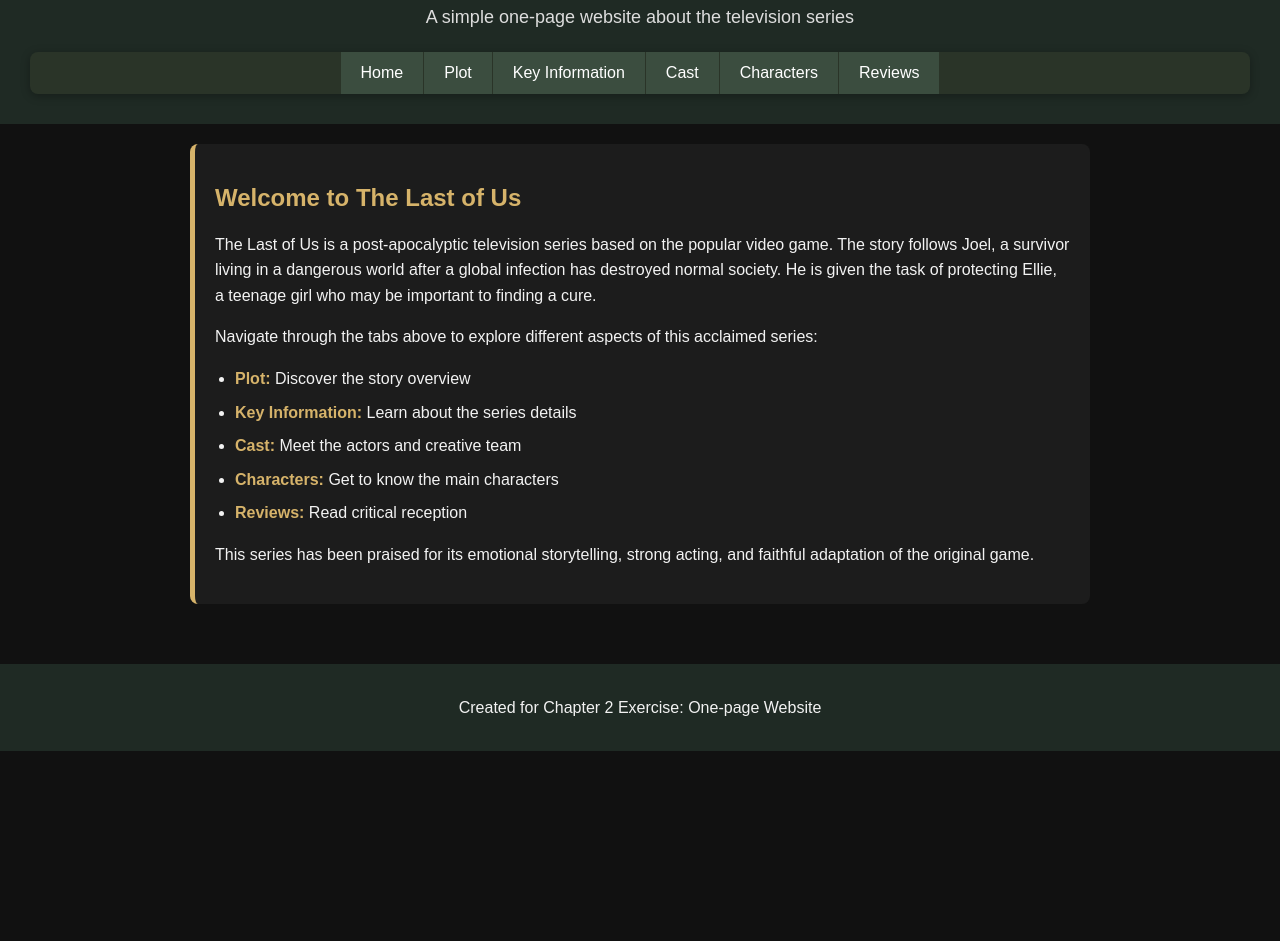
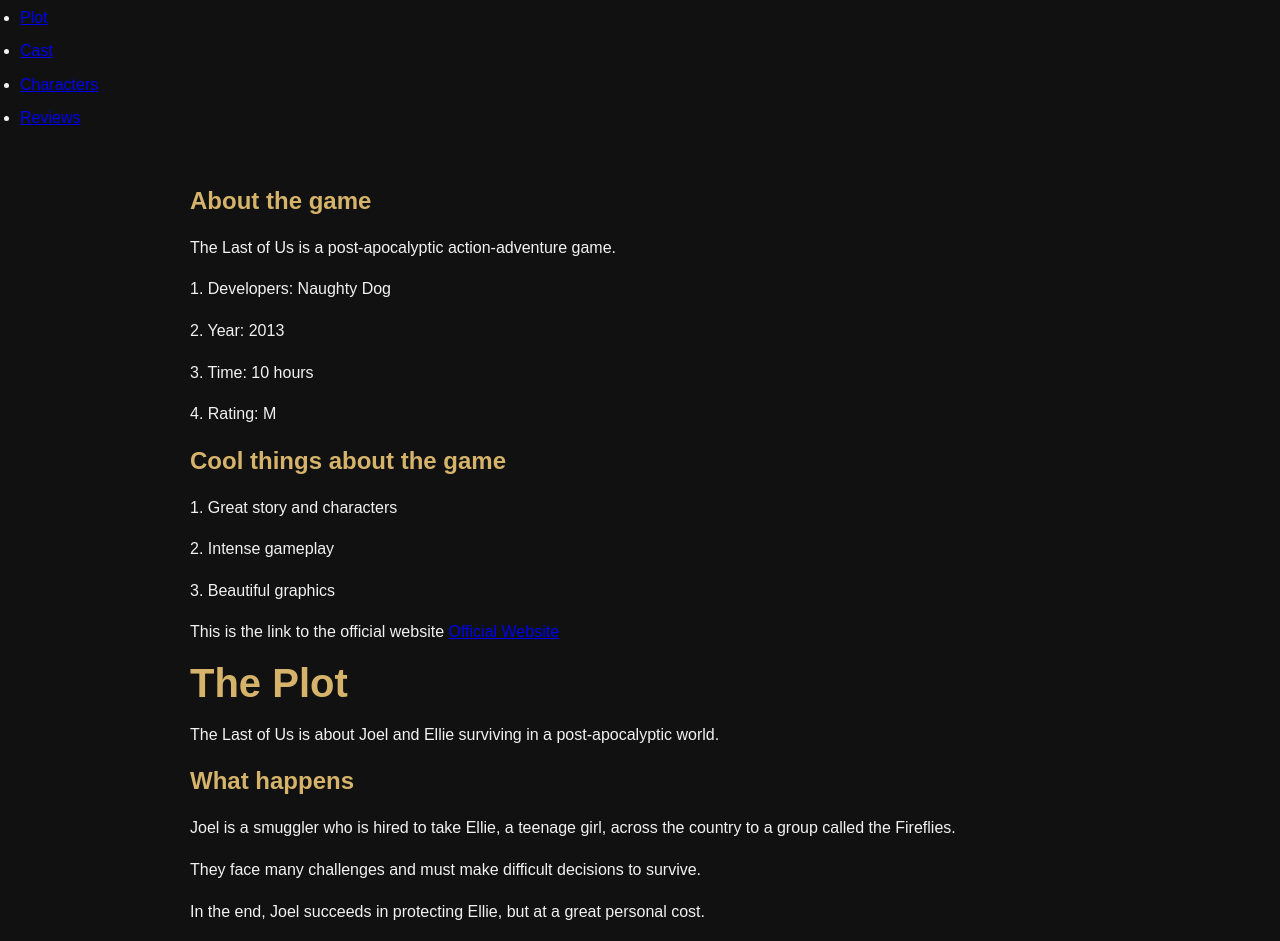
Before and after one commit to 1snouf/unit-6, a plain HTML site: page Chapter-2-Links and navigation/chapter 2 Exercise/index.html in a window 1280 px wide. Shown: the part 90-1031 px from the top of the page. Before the commit the page ends 841 px from the top, so only its background shows below. Drawn offline with Linux system fonts and the light colour scheme.

Commit message:
index.html

```diff
--- a/Chapter-2-Links and navigation/chapter 2 Exercise/index.html
+++ b/Chapter-2-Links and navigation/chapter 2 Exercise/index.html
@@ -1,53 +1,93 @@
 <!DOCTYPE html>
-<html lang="en">
+<html>
 <head>
-        <title>The Last of Us - Home</title>
+    <title>The Last of Us</title>
     <link rel="stylesheet" href="style.css">
 </head>
 
 <body>
-    <header>
-        <h1>The Last of Us</h1>
-        <p class="subtitle">A simple one-page website about the television series</p>
 
-        <nav>
-            <a href="index.html">Home</a>
-            <a href="plot.html">Plot</a>
-            <a href="info.html">Key Information</a>
-            <a href="cast.html">Cast</a>
-            <a href="characters.html">Characters</a>
-            <a href="reviews.html">Reviews</a>
-        </nav>
-    </header>
+<h1>The Last of Us</h1>
 
-    <main>
-        <section class="content-box">
-            <h2>Welcome to The Last of Us</h2>
-            <p>
-                The Last of Us is a post-apocalyptic television series based on the popular video game.
-                The story follows Joel, a survivor living in a dangerous world after a global infection
-                has destroyed normal society. He is given the task of protecting Ellie, a teenage girl
-                who may be important to finding a cure.
-            </p>
-            <p>
-                Navigate through the tabs above to explore different aspects of this acclaimed series:
-            </p>
-            <ul>
-                <li><strong>Plot:</strong> Discover the story overview</li>
-                <li><strong>Key Information:</strong> Learn about the series details</li>
-                <li><strong>Cast:</strong> Meet the actors and creative team</li>
-                <li><strong>Characters:</strong> Get to know the main characters</li>
-                <li><strong>Reviews:</strong> Read critical reception</li>
-            </ul>
-            <p>
-                This series has been praised for its emotional storytelling, strong acting,
-                and faithful adaptation of the original game.
-            </p>
-        </section>
-    </main>
+<ul>
+    <li><a href="#overview">Overview</a></li>
+    <li><a href="#plot">Plot</a></li>
+    <li><a href="#cast">Cast</a></li>
+    <li><a href="#characters">Characters</a></li>
+    <li><a href="#reviews">Reviews</a></li>
+</ul>
 
-    <footer>
-        <p>Created for Chapter 2 Exercise: One-page Website</p>
-    </footer>
+<main>
+    <section id="overview">
+        <h2>About the game</h2>
+        <p>The Last of Us is a post-apocalyptic action-adventure game.</p>
+
+        <p>1. Developers: Naughty Dog</p>
+        <p>2. Year: 2013</p>
+        <p>3. Time: 10 hours</p>
+        <p>4. Rating: M</p>
+
+        <h2>Cool things about the game</h2>
+        <p>1. Great story and characters</p>
+        <p>2. Intense gameplay</p>
+        <p>3. Beautiful graphics</p>
+        <p> This is the link to the official website
+        <a href="https://www.playstation.com/games/the-last-of-us/" target="_blank" class="btn">
+        Official Website
+    </a>
+        </p>
+    </section>
+
+    <section id="plot">
+        <h1>The Plot</h1>
+        <p>The Last of Us is about Joel and Ellie surviving in a post-apocalyptic world.</p>
+
+        <h2>What happens</h2>
+        <p>Joel is a smuggler who is hired to take Ellie, a teenage girl, across the country to a group called the Fireflies.</p>
+        <p>They face many challenges and must make difficult decisions to survive.</p>
+
+        <p>In the end, Joel succeeds in protecting Ellie, but at a great personal cost.</p>
+
+        <h2>The End</h2>
+        <p>It is a very sad ending but Ellie is safe.</p>
+    </section>
+
+    <section id="cast">
+        <h1>The Cast</h1>
+        <p>These are the actors in The Last of Us.</p>
+
+        <h2>Main Actors</h2>
+        <p>Joel is played by Troy Baker</p>
+        <p>Ellie is played by Ashley Johnson</p>
+    </section>
+
+    <section id="characters">
+        <h1>The Characters</h1>
+        <p>Here are the main characters in The Last of Us.</p>
+
+        <h2>Joel</h2>
+        <p>Joel is a smuggler who is hired to take Ellie across the country. He is very determined.</p>
+
+        <h2>Ellie</h2>
+        <p>Ellie is a teenage girl who is taken across the country by Joel. She is very brave.</p>
+
+        <h2>Harvey Dent</h2>
+        <p>Harvey Dent is a district attorney who becomes the villain Two-Face.</p>
+    </section>
+
+    <section id="reviews">
+        <h1>Reviews</h1>
+        <p>What people think about The Last of Us</p>
+
+        <h2>Review 1</h2>
+        <p>This game is awesome! The action is really cool and the story is sad but good.</p>
+
+        <h2>Review 2</h2>
+        <p>I liked all the characters. Joel was the best part. It made me cry.</p>
+
+        <h2>Review 3</h2>
+        <p>Very good game. Everyone should play it. It is my favorite post-apocalyptic game.</p>
+    </section>
+</main>
 </body>
 </html>
```
